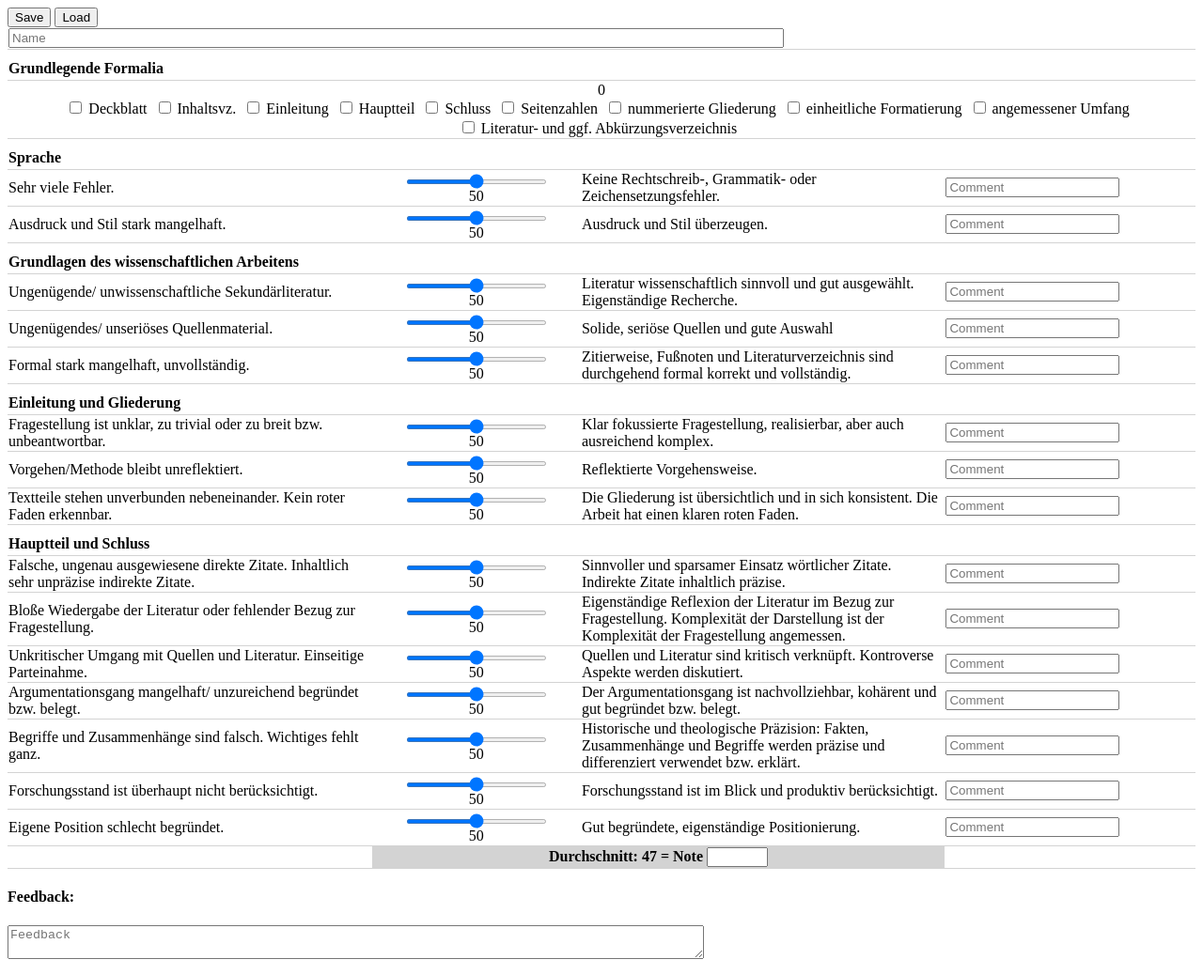
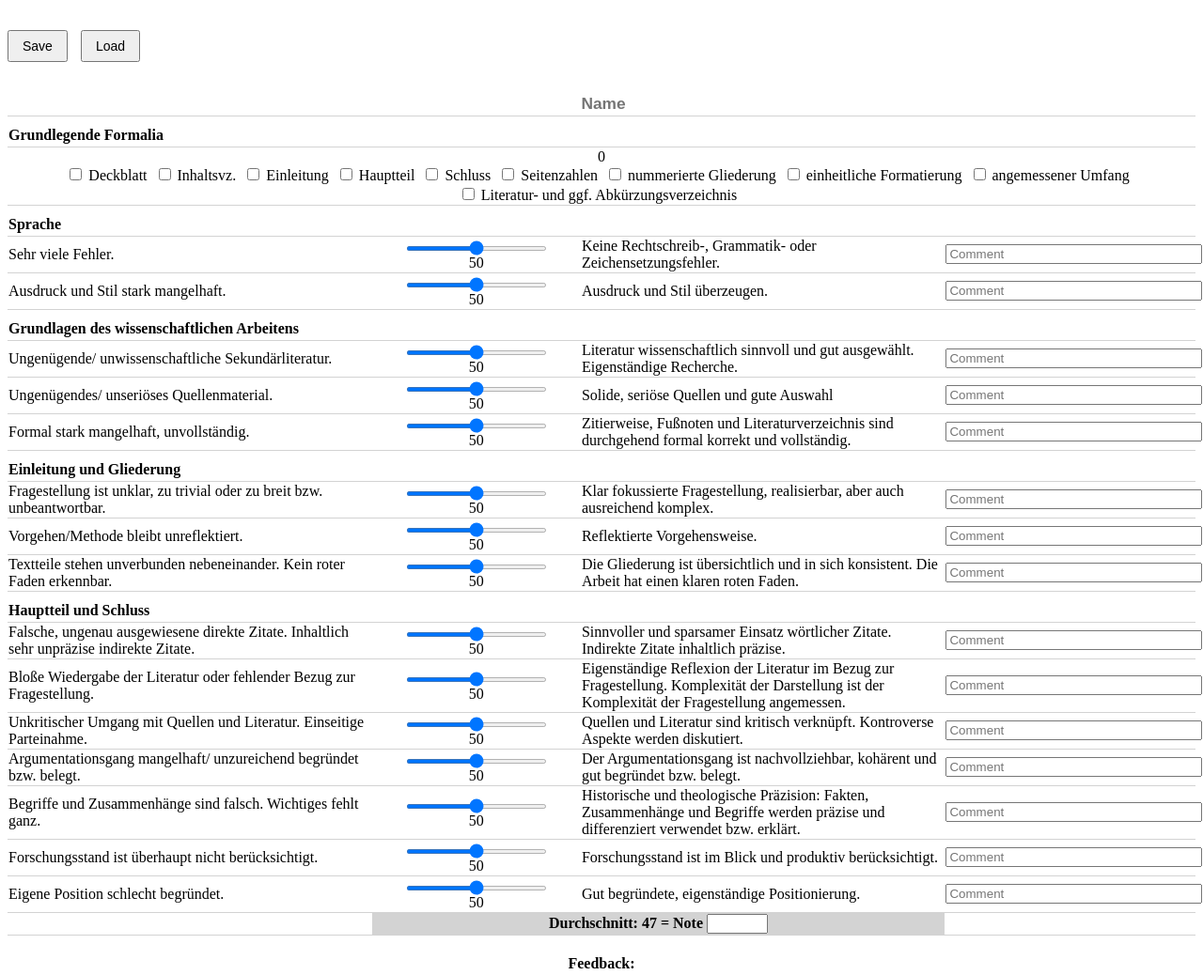
Before and after one commit to the-quotient/grading-framework-papers, a plain HTML site: page index.html in a window 1280 px wide. Shown: the top 1038 px of the page at 94% size. Drawn offline with Linux system fonts and the light colour scheme.

Commit message:
CSS updated

```diff
--- a/css/style.css
+++ b/css/style.css
@@ -1,14 +1,31 @@
+/* General table styles */
 table {
   width: 100%;
   border-collapse: collapse;
 }
 
+/* Table header styling */
+.table-header {
+  text-align: center;
+}
+
+/* Name input styling */
+.name-input {
+  border: 0;
+  font-weight: bold;
+  font-size: 13pt;
+  text-align: center;
+  width: 100%;
+}
+
+/* Heading styles */
 h2 {
   font-size: 12pt;
   margin: 10px 0 2px 0;
   padding: 0;
 }
 
+/* Cell styles */
 td {
   border-bottom: 1px solid lightgray;
   vertical-align: middle;
@@ -21,6 +38,7 @@ td.boxgroup {
   text-align: center;
 }
 
+/* Box (checkbox group) styles */
 div.boxes {
   display: inline-block;
   margin-right: 0.5em;
@@ -32,6 +50,7 @@ div.boxes:hover {
   background: lightblue;
 }
 
+/* Range input styling */
 input[type="range"] {
   height: 5px;
   padding: 0;
@@ -39,26 +58,32 @@ input[type="range"] {
   cursor: pointer;
 }
 
+/* Fieldset reset */
 fieldset {
   border: none;
   padding: 0;
   margin: 0;
 }
 
+/* Label positioning */
 label {
   position: relative;
 }
 
+/* Result display styling */
 .result {
   text-align: center;
   font-weight: bold;
   background-color: lightgray;
 }
 
+/* Comment input styling */
+.comment-cell input,
 .comment input {
   width: 100%;
 }
 
+/* Visually hidden content */
 .sr-only {
   position: absolute;
   width: 1px;
@@ -70,6 +95,28 @@ label {
   border: 0;
 }
 
+/* Button container styling */
+.button-container {
+  text-align: left;
+  margin-top: 2em;
+  margin-bottom: 2em;
+}
+
+/* Button styling */
+.button-container button {
+  margin-right: 10px;
+  padding: 0.5em 1em;
+  font-size: 14px;
+  cursor: pointer;
+}
+
+/* Feedback container styling */
+.feedback-container {
+  text-align: center;
+  margin-top: 1em;
+}
+
+/* Responsive styles */
 @media (max-width: 600px) {
   table,
   input,
@@ -79,6 +126,7 @@ label {
   }
 }
 
+/* Print styles */
 @media print {
   body,
   table {
```
